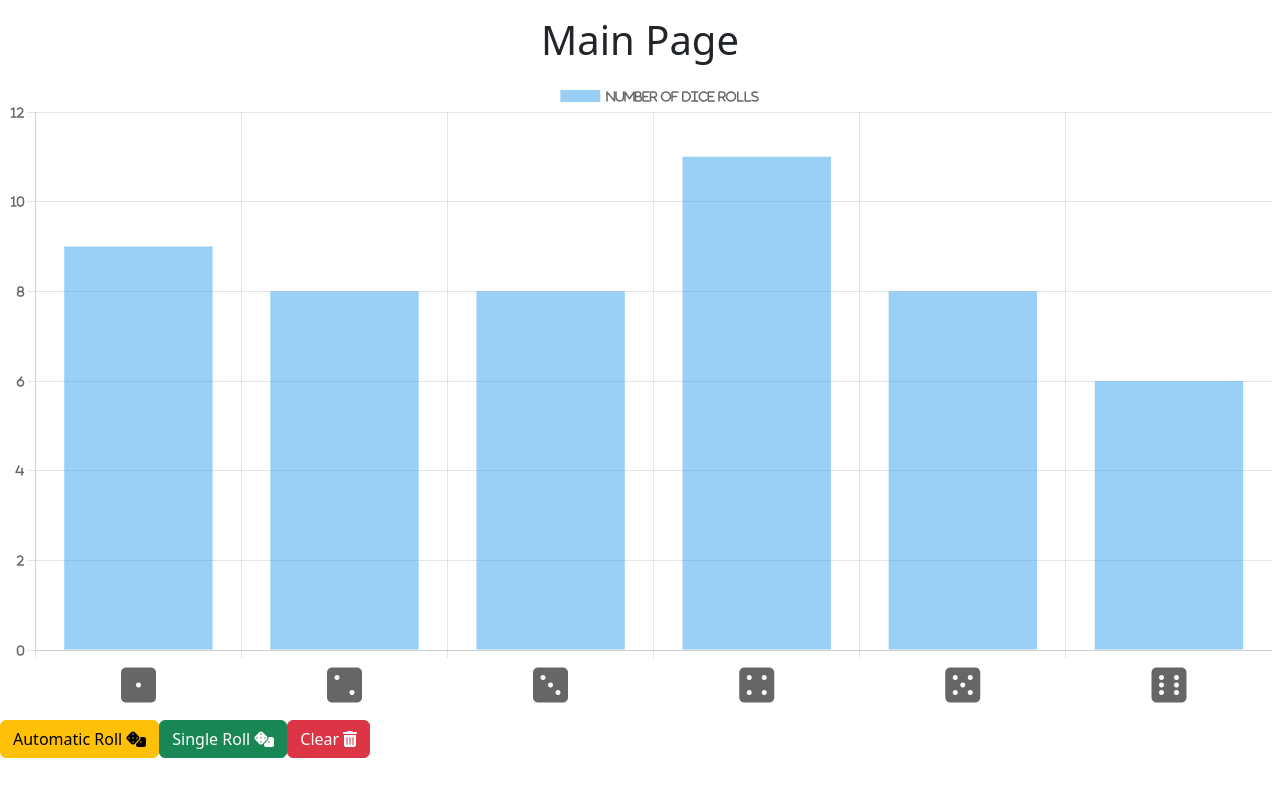
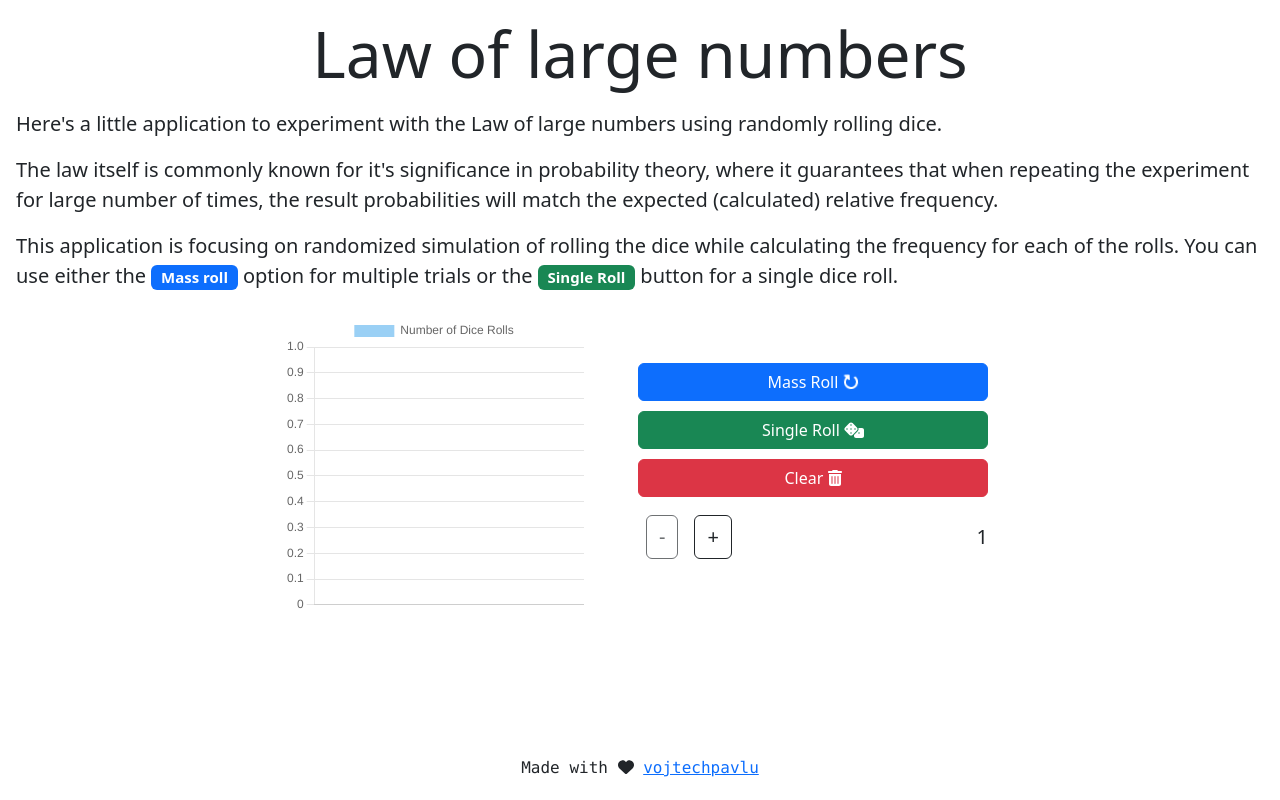
Before and after one commit to vojtechpavlu/law-of-large-numbers, a React (Create React App) app: page / in a window 1280 px wide. Built offline with nearby package versions, Linux system fonts and the light colour scheme.

Commit message:
Finish the functionality

```diff
--- /dev/null
+++ b/src/component/atom/Footer.jsx
@@ -0,0 +1,25 @@
+import { FontAwesomeIcon } from '@fortawesome/react-fontawesome';
+
+const Footer = () => {
+  const URL = 'https://github.com/vojtechpavlu';
+
+  return (
+    <div className='text-center' style={CONTAINER_STYLE}>
+      <samp>
+        Made with <FontAwesomeIcon icon='fa-solid fa-heart' />{' '}
+        <a href={URL} target='_blank' rel='noreferrer'>
+          vojtechpavlu
+        </a>
+      </samp>
+    </div>
+  );
+};
+
+export default Footer;
+
+const CONTAINER_STYLE = {
+  position: 'fixed',
+  bottom: 20,
+  width: '100%',
+  backgroundColor: "white"
+};
--- /dev/null
+++ b/src/component/atom/IterationController.jsx
@@ -0,0 +1,62 @@
+import {Button} from "react-bootstrap";
+import {ACTIONS} from "../../utils/diceReducer";
+import {FontAwesomeIcon} from "@fortawesome/react-fontawesome";
+
+
+const IterationController = ({state, dispatch}) => {
+
+  const handleDecrease = () => {
+    if (state.iterations > 1) {
+      dispatch({type: ACTIONS.SET_ITERATIONS, payload: {iterations: Math.floor(state.iterations / 10)}})
+    }
+  }
+
+  const handleIncrease = () => {
+    if (state.iterations <= 100_000) {
+      dispatch({type: ACTIONS.SET_ITERATIONS, payload: {iterations: state.iterations * 10}})
+    }
+  }
+
+  return (
+    <div style={STYLE}>
+
+      <div>
+        <Button
+          className="m-2"
+          variant="outline-dark"
+          onClick={handleDecrease}
+          disabled={state.iterations <= 1}
+        >
+          <span className="lead"><strong>-</strong></span>
+        </Button>
+
+        <Button
+          className="m-2"
+          variant="outline-dark"
+          onClick={handleIncrease}
+          disabled={state.iterations >= 100_000}
+        >
+          <span className="lead"><strong>+</strong></span>
+        </Button>
+
+      </div>
+
+      <div>
+        <span className="lead">
+          {state.iterations.toString().replace(/\B(?=(\d{3})+(?!\d))/g, " ")}
+        </span>
+      </div>
+
+    </div>
+  );
+};
+
+export default IterationController;
+
+const STYLE = {
+  display: "flex",
+  flexDirection: "row",
+  gap: "30px",
+  alignItems: "center",
+  justifyContent: "space-between"
+}
--- /dev/null
+++ b/src/component/molecule/Controller.jsx
@@ -0,0 +1,43 @@
+import {Button} from "react-bootstrap";
+import {FontAwesomeIcon} from "@fortawesome/react-fontawesome";
+import {ACTIONS} from "../../utils/diceReducer";
+import IterationController from "../atom/IterationController";
+
+
+const Controller = ({state, dispatch}) => {
+
+  const handleClear = () => {
+    dispatch({type: ACTIONS.CLEAR})
+  }
+
+  const handleSingleRoll = () => {
+    dispatch({type: ACTIONS.ROLL})
+  }
+
+  const handleAutomaticRoll = () => {
+    dispatch({type: ACTIONS.AUTO_ROLL})
+  }
+
+  return (
+    <div style={STYLE} className="m-3">
+
+      <Button onClick={handleAutomaticRoll} variant="primary">Mass Roll <FontAwesomeIcon icon="fa-solid fa-rotate-right" spin /></Button>
+
+      <Button onClick={handleSingleRoll} variant="success">Single Roll <FontAwesomeIcon icon="fa-solid fa-dice" shake /></Button>
+
+      <Button onClick={handleClear} variant="danger">Clear <FontAwesomeIcon icon="fa-solid fa-trash-can" /></Button>
+
+      <IterationController state={state} dispatch={dispatch} />
+    </div>
+  );
+};
+
+export default Controller;
+
+const STYLE = {
+  width: "350px",
+  display: "flex",
+  flexDirection: "column",
+  gap: "10px",
+  alignContent: "center"
+}
--- a/src/component/organism/CountsBarChart.jsx
+++ b/src/component/organism/CountsBarChart.jsx
@@ -1,6 +1,5 @@
 import {Bar} from "react-chartjs-2";
 import {Chart as ChartJS} from "chart.js/auto"
-import ChartDataLabels from 'chartjs-plugin-datalabels';
 import {mapToDiceIcon} from "../../utils/iconMapper";
 
 
@@ -11,7 +10,7 @@ const CountsBarChart = ({listOfValues}) => {
   ChartJS.defaults.font.family = "'FontAwesome', 'Font Awesome 6 Free', 'Helvetica', 'Helvetica Neue'"
 
   return (
-    <div className="m-2">
+    <div className="m-2" style={CONTAINER_STYLE}>
       <Bar data={counts} options={options}/>
     </div>
   );
@@ -19,12 +18,18 @@ const CountsBarChart = ({listOfValues}) => {
 
 export default CountsBarChart;
 
+const CONTAINER_STYLE = {
+  maxWidth: "500px",
+  height: "300px"
+}
+
 const options = {
+  maintainAspectRatio : false,
   scales: {
     x: {
       ticks: {
         font: {
-          size: 40
+          size: 35
         }
       }
     }
@@ -54,7 +59,7 @@ const aggregate = (listOfValues) => {
     labels,
     datasets: [{
       label: "Number of Dice Rolls",
-      data,
+      data
     }]
   };
 }
--- a/src/component/page/MainPage.jsx
+++ b/src/component/page/MainPage.jsx
@@ -1,50 +1,55 @@
-import {useEffect, useState} from "react";
-import {Button} from "react-bootstrap";
-import {randomInteger} from "../../utils/randomNumber";
-import {FontAwesomeIcon} from "@fortawesome/react-fontawesome";
+import {useReducer} from "react";
 import CountsBarChart from "../organism/CountsBarChart";
+import {INITIAL_STATE, rollReducer} from "../../utils/diceReducer";
+import Controller from "../molecule/Controller";
+import {Badge} from "react-bootstrap";
+import Footer from "../atom/Footer";
 
 
 const MainPage = () => {
 
-  const [rolls, setRolls] = useState([]);
-
-  useEffect(() => {
-    handleAutomaticRoll()
-  }, [])
-
-  const handleSingleRoll = () => {
-    const newRolls = [...rolls, randomInteger()]
-    setRolls(newRolls)
-  }
-
-  const handleClear = () => {
-    setRolls([])
-  }
-
-  const handleAutomaticRoll = () => {
-    const newRolls = [...rolls]
-
-    for (let i = 0; i < 50; i++) {
-      newRolls.push(randomInteger())
-    }
-
-    setRolls(newRolls)
-  }
-
-
+  const [state, dispatch] = useReducer(rollReducer, INITIAL_STATE);
 
   return (
     <div>
-      <h1 className="text-center m-3">Main Page</h1>
+      <h1 className="text-center m-3 display-3">
+        Law of large numbers
+      </h1>
 
-      {rolls ? <CountsBarChart listOfValues={rolls} /> : null}
+      <p className="lead m-3">
+        Here's a little application to experiment with the Law of large numbers using randomly rolling dice.
+      </p>
 
-      <Button onClick={handleAutomaticRoll} variant="warning">Automatic Roll <FontAwesomeIcon icon="fa-solid fa-dice" /></Button>
-      <Button onClick={handleSingleRoll} variant="success">Single Roll <FontAwesomeIcon icon="fa-solid fa-dice" /></Button>
-      <Button onClick={handleClear} variant="danger">Clear <FontAwesomeIcon icon="fa-solid fa-trash-can" /></Button>
+      <p className="lead m-3">
+        The law itself is commonly known for it's significance in probability theory, where it guarantees that
+        when repeating the experiment for large number of times, the result probabilities will match
+        the expected (calculated) relative frequency.
+      </p>
+
+      <p className="lead m-3">
+        This application is focusing on randomized simulation of rolling the dice while calculating the frequency
+        for each of the rolls. You can use either the <Badge bg="primary">Mass roll</Badge> option for multiple trials
+        or the <Badge bg="success">Single Roll</Badge> button for a single dice roll.
+      </p>
+
+      <div style={STYLE}>
+        {state.rolls ? <CountsBarChart listOfValues={state.rolls}/> : null}
+        <Controller state={state} dispatch={dispatch}/>
+      </div>
+
+
+      <Footer />
     </div>
   );
 };
 
 export default MainPage;
+
+const STYLE = {
+  display: "flex",
+  flexDirection: "row",
+  flexWrap: "wrap",
+  gap: "30px",
+  alignItems: "center",
+  justifyContent: "center"
+}
--- /dev/null
+++ b/src/utils/diceReducer.js
@@ -0,0 +1,52 @@
+import {randomInteger} from "./randomNumber";
+
+export const ACTIONS = {
+  ROLL: "ROLL",
+  AUTO_ROLL: "AUTO_ROLL",
+  CLEAR: "CLEAR",
+  SET_ITERATIONS: "SET_ITERATIONS"
+}
+
+export const INITIAL_STATE = {
+  iterations: 1,
+  rolls: []
+}
+
+export const rollReducer = (state, action) => {
+
+  switch (action.type) {
+
+    case ACTIONS.CLEAR:
+      return {
+        ...state,
+        rolls: []
+      }
+
+    case ACTIONS.ROLL:
+      return {
+        ...state,
+        rolls: [...state.rolls, randomInteger()]
+      }
+
+    case ACTIONS.AUTO_ROLL:
+      const newRolls = [...state.rolls]
+
+      for (let i = 0; i < state.iterations; i++) {
+        newRolls.push(randomInteger())
+      }
+
+      return {
+        ...state,
+        rolls: newRolls
+      }
+
+    case ACTIONS.SET_ITERATIONS:
+      return {
+        ...state,
+        iterations: action.payload.iterations
+      }
+
+    default:
+      throw new Error(`Unrecognized action '${action.type}'`)
+  }
+}
```
